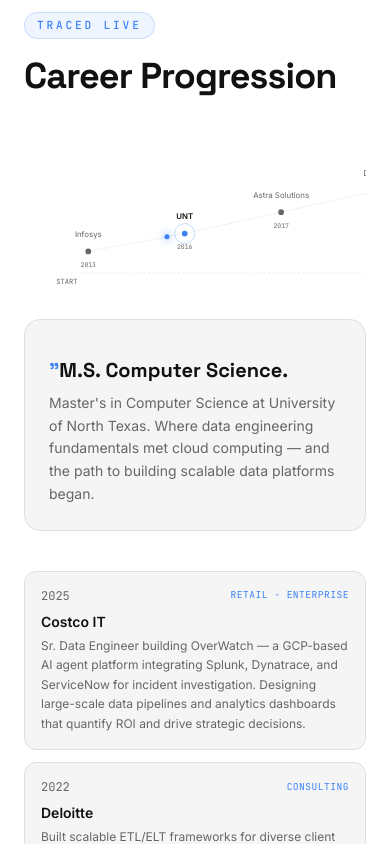
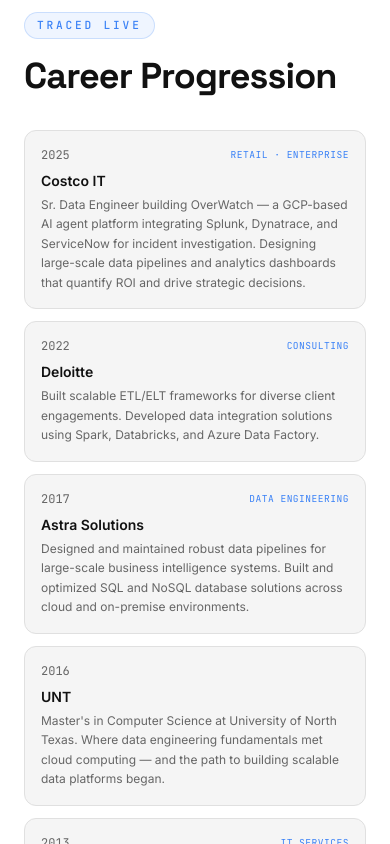
Before and after one commit to himanish532/hkopalle_portfolio, a React (Vite) app: page / in a window 390 px wide. Shown: the part 2580-3424 px from the top of the page. Built offline with nearby package versions, Linux system fonts and the light colour scheme.

Commit message:
Update CareerTimeline.jsx

```diff
--- a/src/components/portfolio/CareerTimeline.jsx
+++ b/src/components/portfolio/CareerTimeline.jsx
@@ -104,11 +104,11 @@
         <p className="section-label">Traced Live</p>
         <h2 className="section-title">Career Progression</h2>
 
-        <div className="grid grid-cols-1 lg:grid-cols-3 gap-8 items-start">
+        <div className="hidden lg:grid grid-cols-1 lg:grid-cols-3 gap-8 items-start">
           {/* SVG Timeline */}
-          <div className="lg:col-span-2 overflow-x-auto">
+          <div className="lg:col-span-2">
             <svg
-              className="w-full h-auto min-w-[500px]"
+              className="w-full h-auto"
               viewBox="0 0 700 220"
               preserveAspectRatio="xMidYMid meet"
               aria-label="Career timeline"
@@ -215,8 +215,8 @@
           </aside>
         </div>
 
-        {/* Mobile fallback — vertical list */}
-        <div className="lg:hidden mt-10 space-y-3">
+        {/* Mobile — vertical list */}
+        <div className="lg:hidden space-y-3">
           {[...careerNodes].reverse().map((node) => (
             <div
               key={node.id}
```
